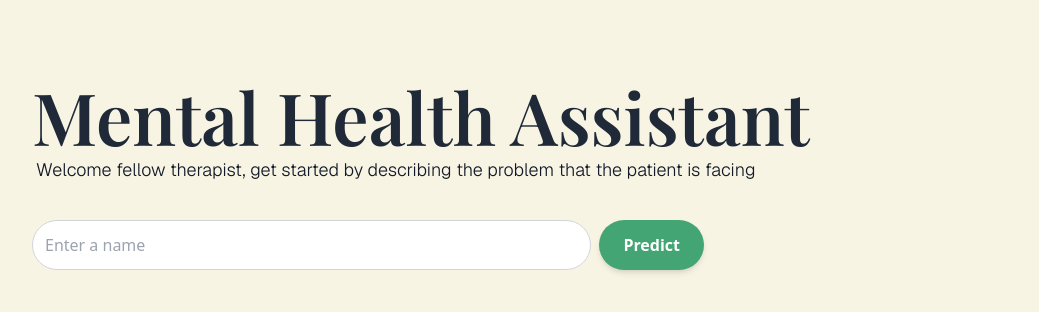
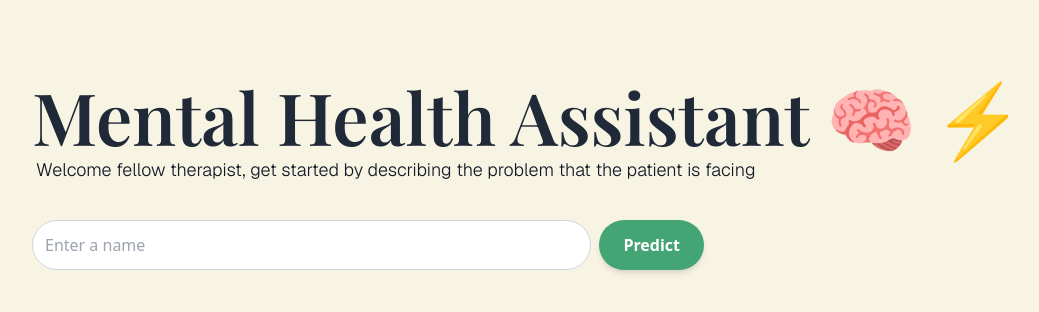
Before and after one commit to notkannan/mental-health-assistant, a Next.js app in the folder Client/: page / in a window 1280 px wide. Shown: the top 312 px of the page, without its empty margins (48-1087 px from the left). Built offline with nearby package versions, Linux system fonts and the light colour scheme; a web font is replaced by a local one.

Commit message:
Edit Styles

```diff
--- a/Client/app/page.js
+++ b/Client/app/page.js
@@ -25,7 +25,7 @@ export default function Home() {
       <main className="h-screen bg-[#f8f4e4] flex flex-col px-20 pt-20">
       <div className="mb-8">
         <h1 className="text-7xl font-semibold text-gray-800 font-pfdisplay">
-          Mental Health Assistant
+          Mental Health Assistant 🧠 ⚡️
         </h1>
         <h3 className="m-1 text-lg font-light text-gray-900 font-geist">
           Welcome fellow therapist, get started by describing the problem that the patient is facing
```
